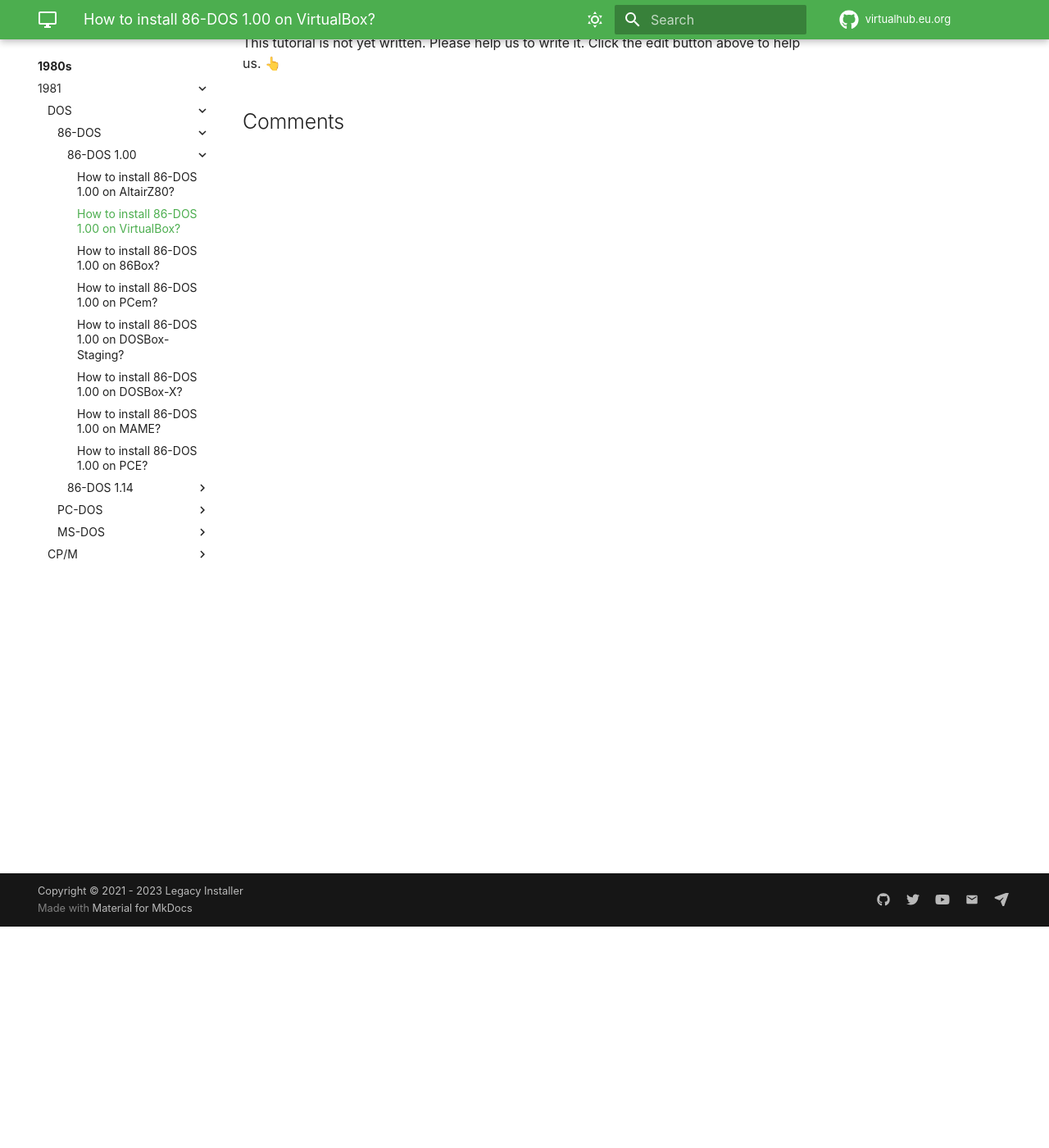
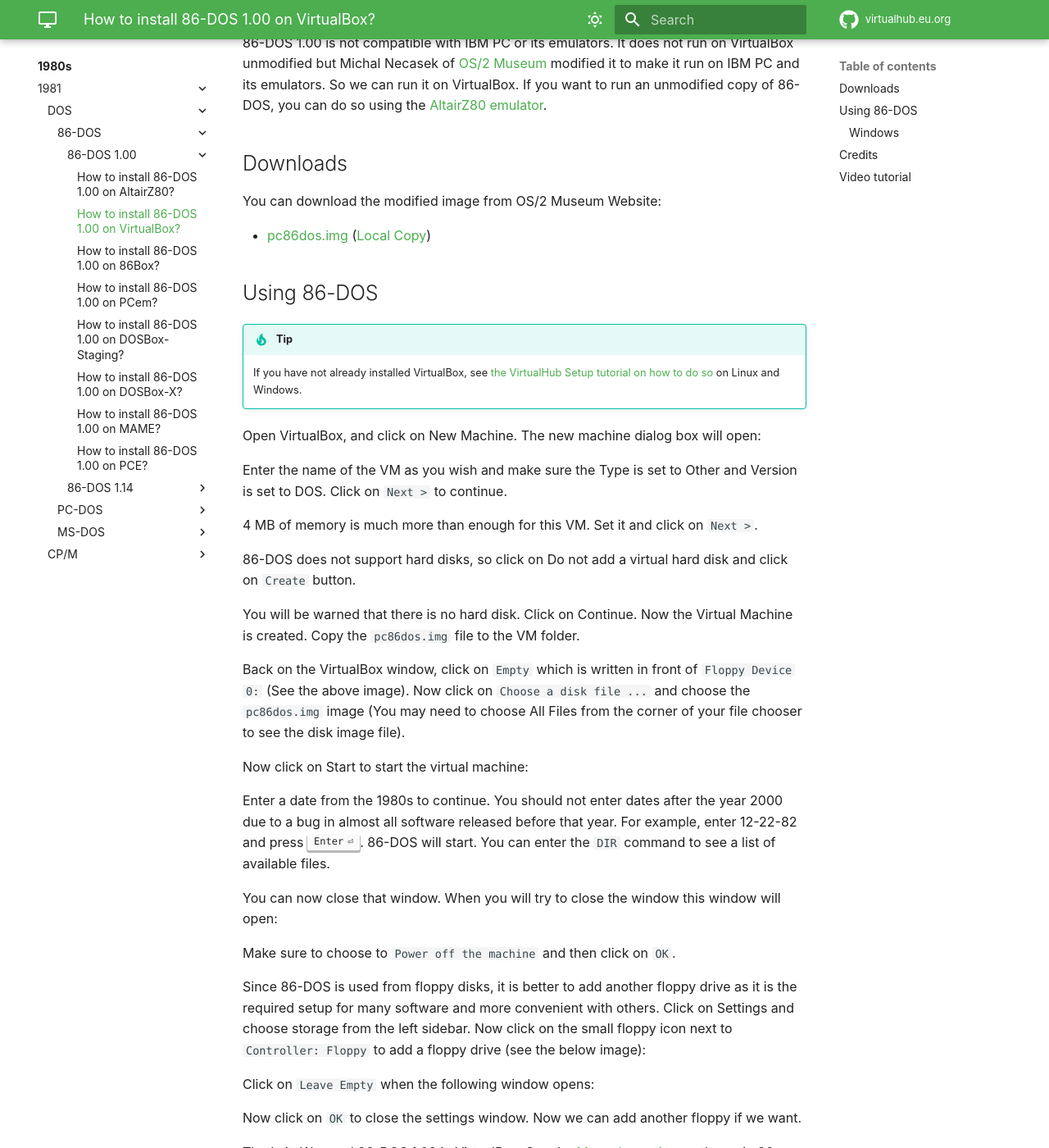
Before and after one commit to InstallerLegacy/virtualhub-doks, an MkDocs documentation site: the page built from docs/1980s/1981/DOS/86-DOS/1.00/virtualbox.md, in a window 1280 px wide and 1400 px high, scrolled down 270 px. Shown: the whole window at 82% size. Built offline with MkDocs 1.6.1 and Material for MkDocs 9.7.7, drawn with Linux system fonts in a browser that asks for light colours; comment, search, counter and statistics services are not loaded; some of the changed text lies outside the part shown.

Commit message:
Work on # 4

```diff
--- a/docs/1980s/1981/DOS/86-DOS/1.00/virtualbox.md
+++ b/docs/1980s/1981/DOS/86-DOS/1.00/virtualbox.md
@@ -5,4 +5,78 @@
 
 # How to install 86-DOS 1.00 on VirtualBox?
 
-This tutorial is not yet written. Please help us to write it. Click the edit button above to help us. 👆
+86-DOS 1.00 is not compatible with IBM PC or its emulators. It does not run on VirtualBox unmodified but Michal Necasek of [OS/2 Museum](https://www.os2museum.com/wp/){:target="_blank" rel=noopener} modified it to make it run on IBM PC and its emulators. So we can run it on VirtualBox. If you want to run an unmodified copy of 86-DOS, you can do so using the [AltairZ80 emulator](../altairz80).
+
+## Downloads
+
+You can download the modified image from OS/2 Museum Website:
+
+- [pc86dos.img](http://www.os2museum.com/files/pc86dos.img) ([Local Copy](https://link.storjshare.io/juybp4quqgvmzmxgohgffpfey5ka/virtualhub%2F1980s%2F1981%2FOS%2FDOS%2F86-DOS%2F1.00%2Fpc86dos.img?download=true))
+
+## Using 86-DOS
+
+!!! tip
+    If you have not already installed VirtualBox, see [the VirtualHub Setup tutorial on how to do so](https://setup.virtualhub.eu.org/virtualbox/){:target="_blank" rel=noopener} on Linux and Windows.
+
+Open VirtualBox, and click on New Machine. The new machine dialog box will open:
+
+
+
+Enter the name of the VM as you wish and make sure the Type is set to Other and Version is set to DOS. Click on `Next >`  to continue.
+
+
+
+4 MB of memory is much more than enough for this VM. Set it and click on `Next >`.
+
+
+
+86-DOS does not support hard disks, so click on Do not add a virtual hard disk and click on `Create` button.
+
+
+
+You will be warned that there is no hard disk. Click on Continue. Now the Virtual Machine is created. Copy the `pc86dos.img` file to the VM folder.
+
+
+
+Back on the VirtualBox window, click on `Empty` which is written in front of `Floppy Device 0:` (See the above image). Now click on `Choose a disk file ...`  and choose the `pc86dos.img` image (You may need to choose All Files from the corner of your file chooser to see the disk image file).
+
+Now click on Start to start the virtual machine:
+
+
+
+Enter a date from the 1980s to continue. You should not enter dates after the year 2000 due to a bug in almost all software released before that year. For example, enter 12-22-82 and press ++enter++. 86-DOS will start. You can enter the `DIR` command to see a list of available files.
+
+You can now close that window. When you will try to close the window this window will open:
+
+
+
+Make sure to choose to `Power off the machine` and then click on `OK`.
+
+Since 86-DOS is used from floppy disks, it is better to add another floppy drive as it is the required setup for many software and more convenient with others. Click on Settings and choose storage from the left sidebar. Now click on the small floppy icon next to `Controller: Floppy`  to add a floppy drive (see the below image):
+
+
+
+Click on `Leave Empty` when the following window opens:
+
+Now click on `OK` to close the settings window. Now we can add another floppy if we want.
+
+That's it. We used 86-DOS 1.00 in VirtualBox. See the [Manuals section](/1980s/1981/DOS/86-DOS/#manuals) on the main 86-DOS page to learn how to use 86-DOS.
+
+### Windows
+
+!!! tip
+    You should use Linux. If you don’t know how to install a Linux distro, see [our tutorials on how to install Kubuntu](https://setup.virtualhub.eu.org/categories/os/){:target="_blank" rel=noopener}, a beginner-friendly distro.
+
+You can follow the above tutorial on Windows also. No change is required specifically for Windows.
+
+## Credits
+
+- The disk image used above was taken from the [OS/2 Museum website](https://www.os2museum.com/wp/){:target="_blank" rel=noopener}. Thanks to Michal Necasek for making this image available.
+
+## Video tutorial
+
+Do you want to follow the tutorial by watching a video? We will post a video on our [youtube channel](https://www.youtube.com/@virtua1hub){:target="_blank" rel=noopener} soon.
+
+Archives of this tutorial are available on [Wayback Machine](https://web.archive.org/web/*/https://virtualhub.eu.org/1980s/1981/DOS/86-DOS/1.00/virtualbox){:target="_blank" rel=noopener}.
+
+This tutorial is incomplete. Please help us to write it. Click the edit button above to help us. 👆
```
Also changed, not shown: docs/1980s/1981/DOS/86-DOS/1.00/altairz80.md (+10 -9 lines), docs/1980s/1981/DOS/86-DOS/1.00/index.md (+1 -1 lines), docs/1980s/1981/DOS/86-DOS/index.md (+5 -1 lines).
